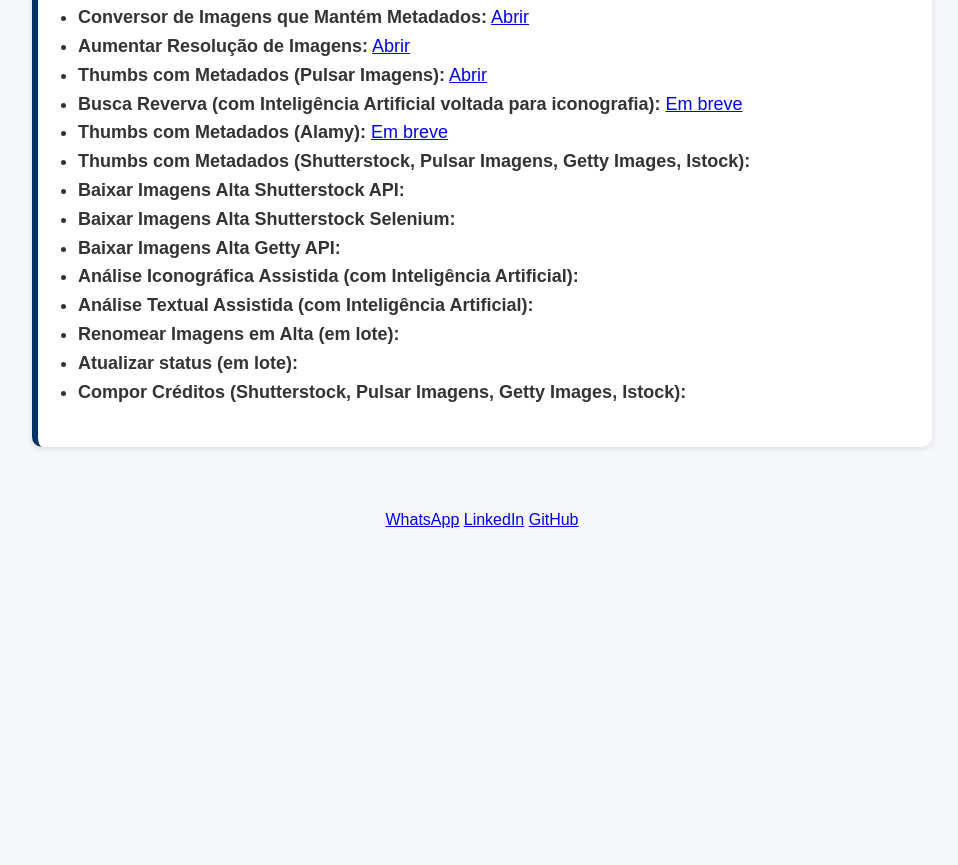
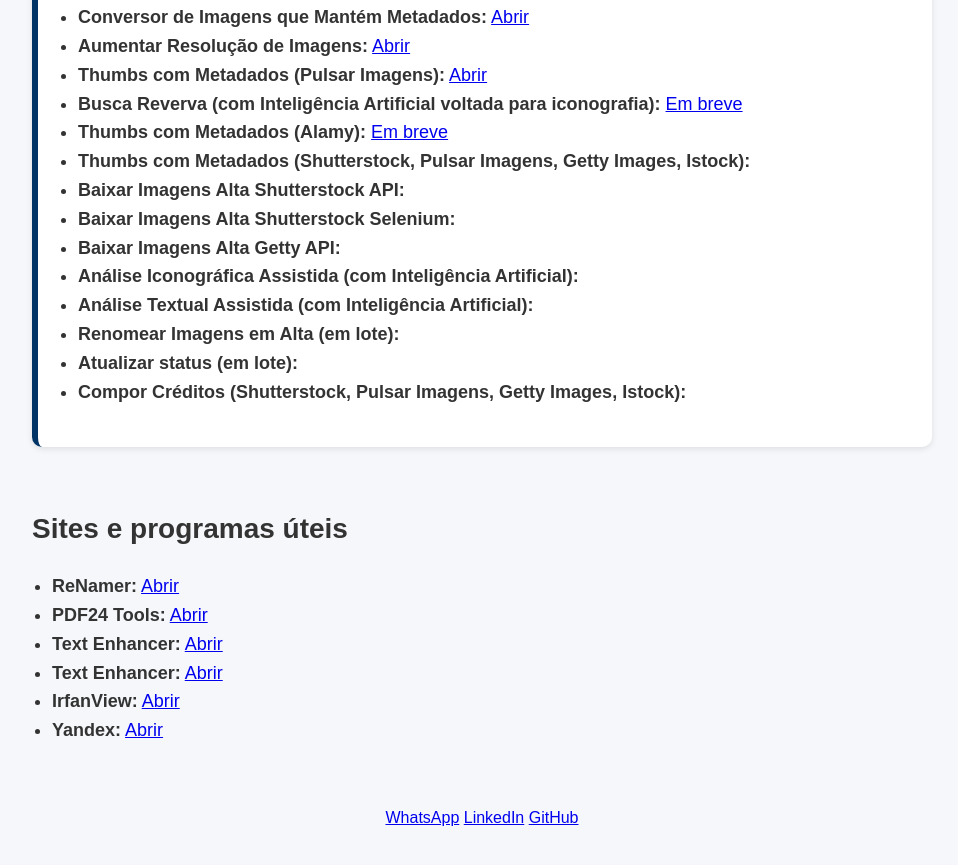
Before and after one commit to xicretin/Executaveis, a plain HTML site: page index.html in a window 1280 px wide. Shown: the part 729-1594 px from the top of the page, without its empty margins (158-1116 px from the left). Before the commit the page ends 1302 px from the top, so only its background shows below. Drawn offline with Linux system fonts and the light colour scheme.

Commit message:
Add useful sites and programs section to index.html

```diff
--- a/index.html
+++ b/index.html
@@ -92,6 +92,17 @@
   </ul>
 </section>
 
+<h2>Sites e programas úteis</h2>
+  <ul>
+    <li><strong>ReNamer:</strong> <a href="https://huggingface.co/spaces/andresilvaro/conversor-metadados" target="_blank">Abrir</a></li>
+    <li><strong>PDF24 Tools:</strong> <a href="https://huggingface.co/spaces/andresilvaro/interpolador" target="_blank">Abrir</a></li>
+    <li><strong>Text Enhancer:</strong> <a href="https://unblurimage.ai/text-enhancer/" target="_blank">Abrir</a></li>
+    <li><strong>Text Enhancer:</strong> <a href="https://cedeq.com/shortkeeper/en" target="_blank">Abrir</a></li>
+    <li><strong>IrfanView:</strong> <a href="https://cedeq.com/shortkeeper/en" target="_blank">Abrir</a></li>
+    <li><strong>Yandex:</strong> <a href="https://yandex.com/images/" target="_blank">Abrir</a></li>
+
+  </ul>
+</section>
 
 
 </div>
```
